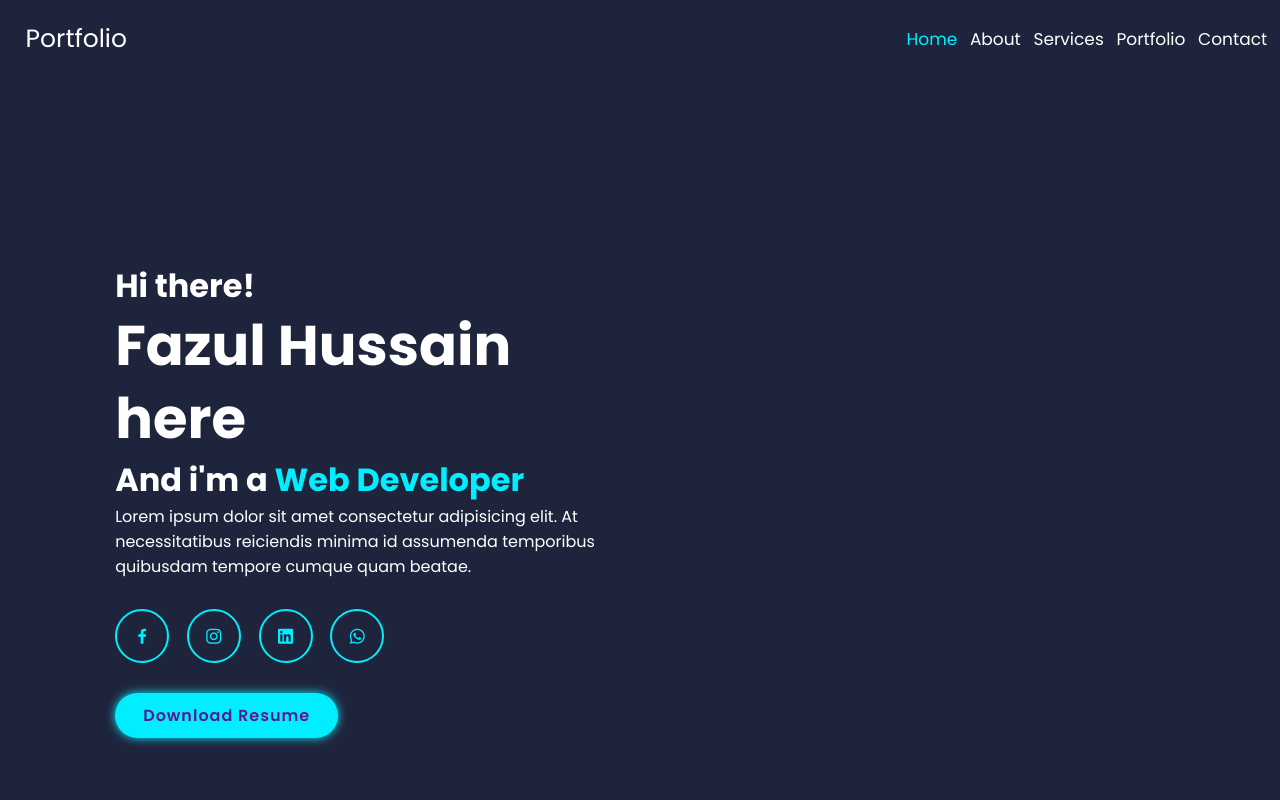
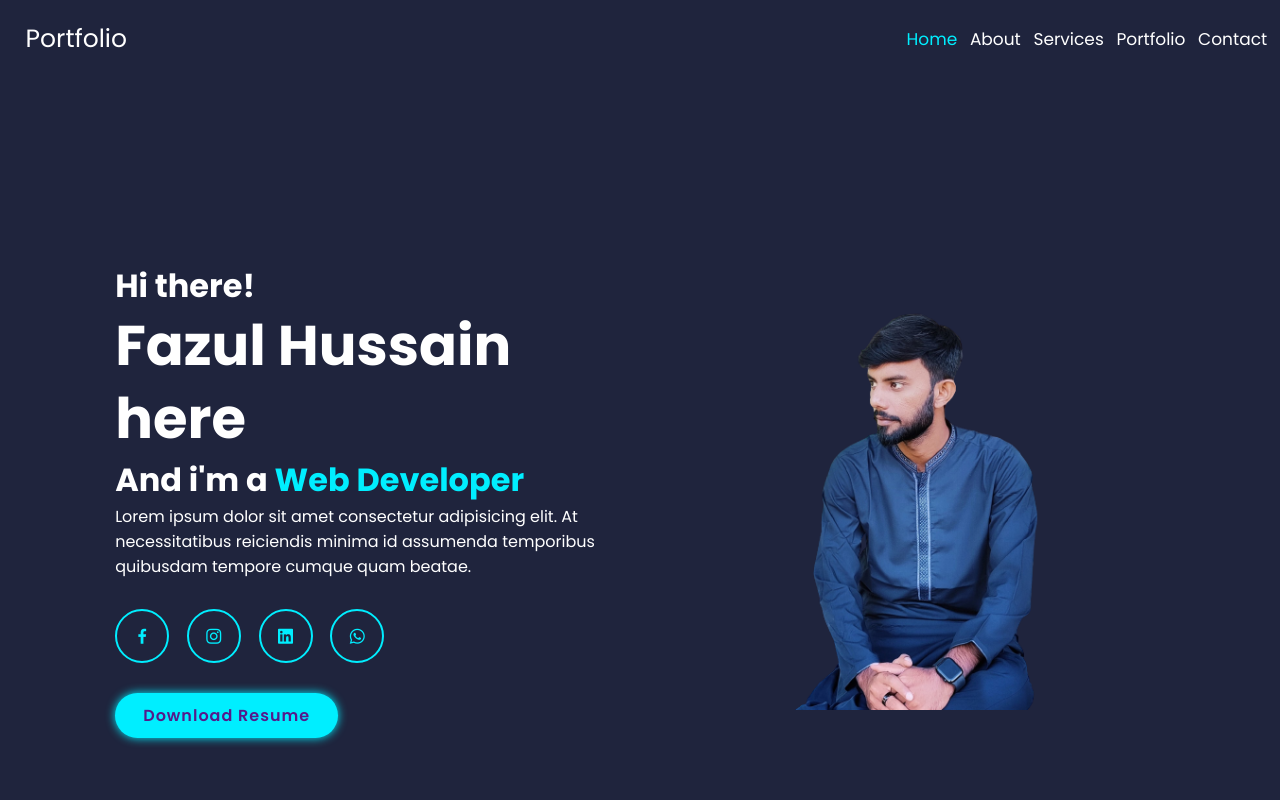
Before and after one commit to FazalSyed01/Portfolio, a plain HTML site: page index.html in a window 1280 px wide. Shown: the top 800 px of the page. Drawn offline with nearby package versions, Linux system fonts and the light colour scheme; the site is published under a folder, as on GitHub Pages, so addresses that start at the root find nothing.

Commit message:
Update index.html

```diff
--- a/index.html
+++ b/index.html
@@ -45,7 +45,7 @@
         </div>
         <div class="home-img">
 
-            <img src="/imgs/profilebg.png" alt="">
+            <img src="imgs/profilebg.png" alt="">
         </div>
     </section>
     <section class="about" id="about">
```
